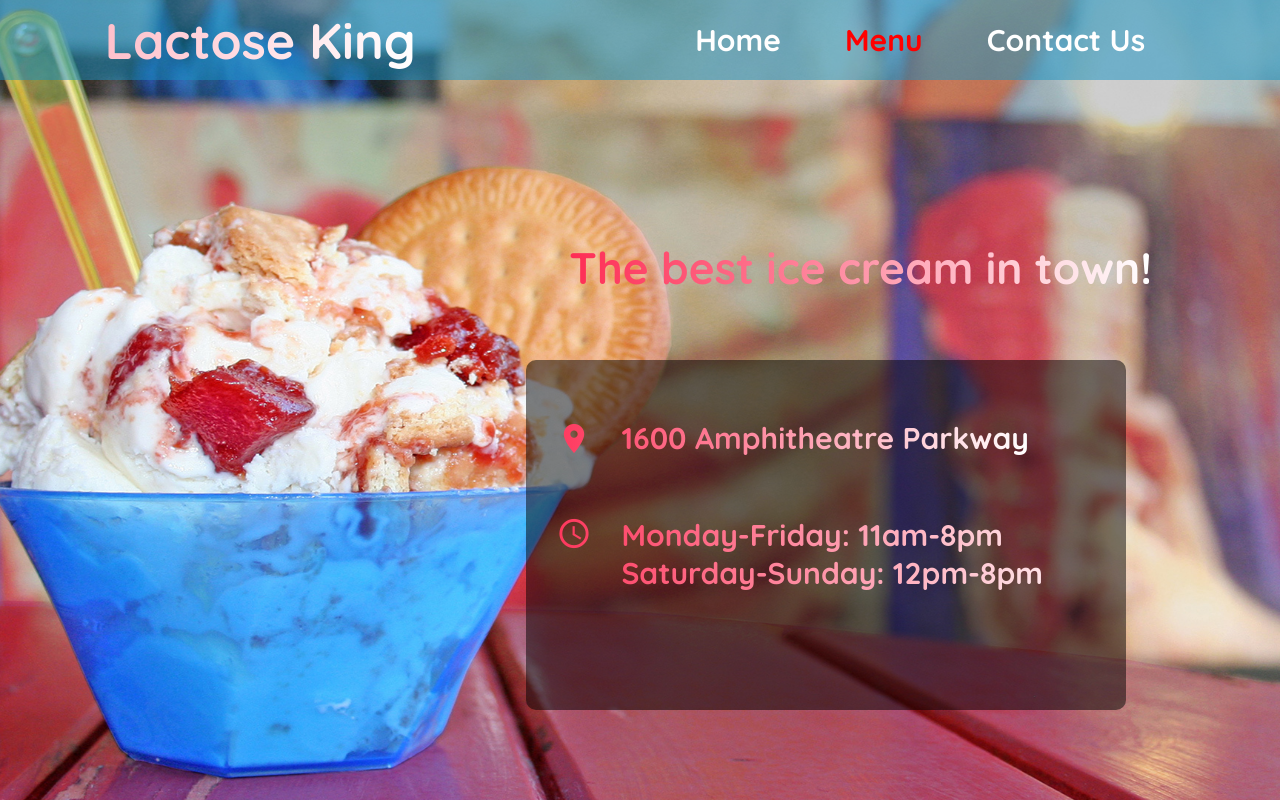
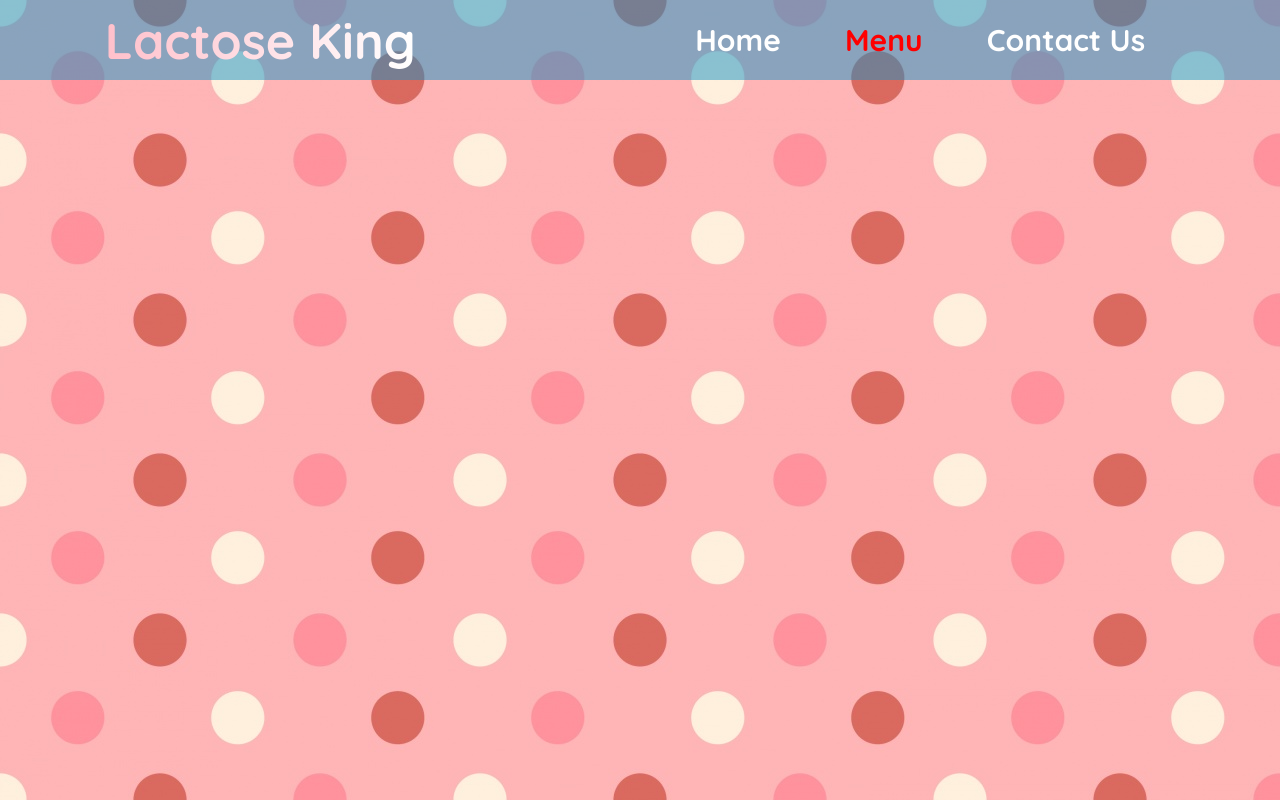
Before and after one commit to jonathanyu1/restaurant-page, a website built with webpack: page dist/index.html in a window 1280 px wide. Both pictures are taken after a click on the button "Menu". Built offline with nearby package versions, Linux system fonts and the light colour scheme.

Commit message:
added functionality to home and menu buttons, added bg of menu

```diff
--- a/src/index.js
+++ b/src/index.js
@@ -4,4 +4,25 @@ import {siteInit} from './siteInit';
 const siteFlow = (()=>{
     // initialize site homepage
     siteInit();
+    const content = document.querySelector('#content');
+    const homeBtn =  document.querySelector('#homeBtn');
+    const menuBtn = document.querySelector('#menuBtn');
+    const contactBtn = document.querySelector('#contactBtn');
+    const homeContent = document.querySelector('#homeContent');
+    homeBtn.addEventListener('click', () => {
+        content.style.background = `url('./images/icecream.jpg') no-repeat fixed center`;
+        content.style.backgroundSize = `cover`;
+        homeContent.classList.remove('hideContent');
+    });
+    menuBtn.addEventListener('click', () => {
+        // set display: none to 'home' and 'contact' dom elements, remove from menu
+        homeContent.classList.add('hideContent');
+        // contactContent.classList.add('hideContent');
+        // menuContent.classList.remove('hideContent');
+        // set bg image to one for Menu
+        content.style.background = `url(./images/menuBg.jpg)`;
+    });
+    contactBtn.addEventListener('click', () => {
+
+    });
 })();
--- a/src/siteInit.js
+++ b/src/siteInit.js
@@ -1,4 +1,4 @@
-const siteInit = (() => {
+const siteInit = () => {
     const content = document.querySelector('#content');
     content.innerHTML+=`<header>
                             <h1 class='restaurantName'>Lactose King</h1>
@@ -26,6 +26,6 @@ const siteInit = (() => {
                                 </div>
                             </div>
                         </div>`
-})();
+};
 
 export {siteInit}
```
Also changed, not shown: dist/images/menuBg.jpg (added), dist/index.html, dist/main.js, dist/styles.css.
